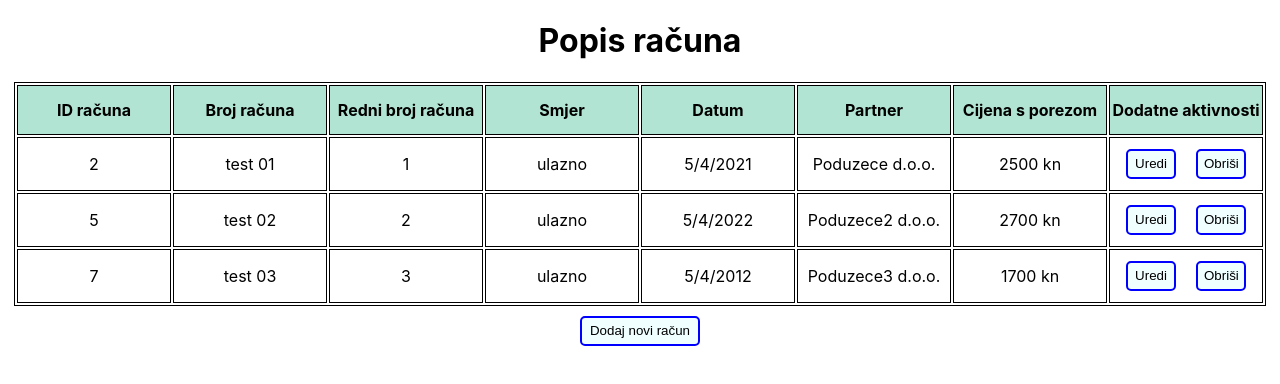
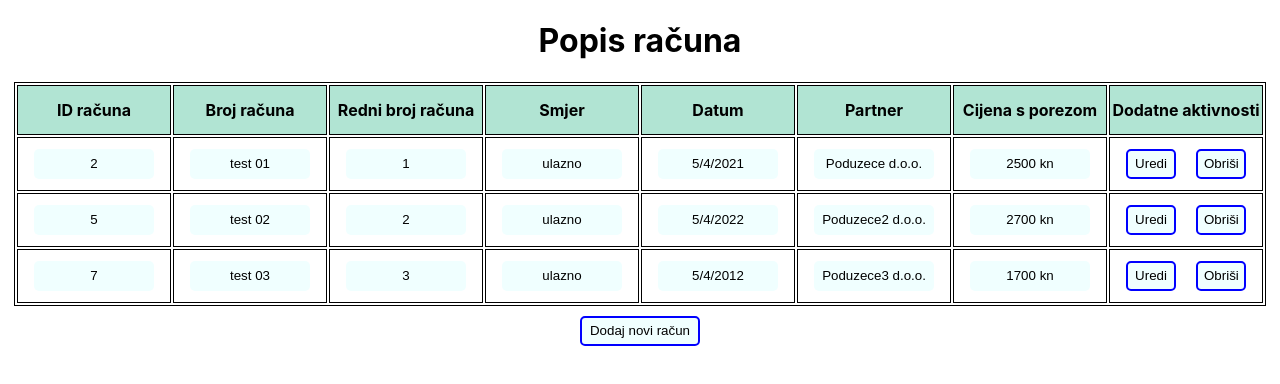
Before and after one commit to CROmarcos/sedamit_zadatak, a React (Create React App) app: page / in a window 1280 px wide. Shown: the top 384 px of the page. Built offline with nearby package versions, Linux system fonts and the light colour scheme.

Commit message:
Prosljeđivanje objekta u komponentu

```diff
--- a/package.json
+++ b/package.json
@@ -15,6 +15,7 @@
     "react-dom": "^17.0.2",
     "react-router-dom": "^6.2.1",
     "react-scripts": "5.0.0",
+    "react-table": "^7.7.0",
     "sass": "^1.49.8",
     "typescript": "^4.5.5",
     "web-vitals": "^2.1.4"
--- a/src/App.tsx
+++ b/src/App.tsx
@@ -7,6 +7,8 @@ import ListaRacuna from './Components/ListaRacuna/ListaRacuna';
 import IRacun from './Interface';
 
 function App() {
+
+  //testni podaci
   const [racuni, setRacuni] = useState<IRacun["racuni"]>([{
     id: 2,
     broj_racuna: "test 01",
--- a/src/Components/DetaljiRacuna/DetaljiRacuna.tsx
+++ b/src/Components/DetaljiRacuna/DetaljiRacuna.tsx
@@ -4,11 +4,10 @@ interface IProps {
     racuni: IRacun["racuni"]
 }
 
-const DetaljiRacuna=(racunId: number)=>{
-
+const DetaljiRacuna=(racun:IRacun["racuni"])=>{
     return(
         <div>
-            <p>ID računa: </p>
+            {/* <p>ID računa: {racun.id}</p> */}
         </div>
     )
 }
--- a/src/Components/DodajRacun/DodajRacun.scss
+++ b/src/Components/DodajRacun/DodajRacun.scss
@@ -1,6 +1,6 @@
 .DodajRacun {
     width: 100%;
-    height: 500px;
+    height: 700px;
 
     &__izracun {
         visibility: hidden;
--- a/src/Components/DodajRacun/DodajRacun.tsx
+++ b/src/Components/DodajRacun/DodajRacun.tsx
@@ -122,7 +122,9 @@ const DodajRacun: React.FC<IProps> = ({ racuni, setRacuni }) => {
                     <div className="Input"><p>Poslovni partner: </p><input type="text" name="naziv_partnera" value={input.naziv_partnera} onChange={handleChange} /></div>
                 </div>
                 <div className="DodajRacun--col right">
+                    <p>Odaberi datum otvaranja računa:</p>
                     <Calendar onChange={otvoriRacun} value={date1} />
+                    <p>Rok plaćanja računa:</p>
                     <Calendar onChange={zatvoriRacun} value={date2} />
                 </div>
             </div>
--- a/src/Components/ListaRacuna/ListaRacuna.scss
+++ b/src/Components/ListaRacuna/ListaRacuna.scss
@@ -8,7 +8,8 @@
     }
 
     &__link {
-        text-decoration: none;
         color: black;
+        border: none;
+        cursor: pointer;
     }
 }
--- a/src/Components/ListaRacuna/ListaRacuna.tsx
+++ b/src/Components/ListaRacuna/ListaRacuna.tsx
@@ -1,12 +1,20 @@
-import { Link } from "react-router-dom"
+import { Link as button } from "react-router-dom"
 import IRacun from "../../Interface"
+import DetaljiRacuna from "../DetaljiRacuna/DetaljiRacuna"
 import "./ListaRacuna.scss"
 
 const ListaRacuna: React.FC<IRacun> = ({ racuni }) => {
+
+    // const otvoriDetalje=(racun:IRacun["racuni"])=>{
+    //     return(
+    //         <DetaljiRacuna racun={racun} />
+    //     )
+    // }
+
     return (
-        <table className="Lista">
-            <tbody>
-            <tr>
+        <table className="Lista sortable">
+            <thead>
+                <tr>
                 <th>ID računa</th>
                 <th>Broj računa</th>
                 <th>Redni broj računa</th>
@@ -15,16 +23,20 @@ const ListaRacuna: React.FC<IRacun> = ({ racuni }) => {
                 <th>Partner</th>
                 <th>Cijena s porezom</th>
                 <th>Dodatne aktivnosti</th>
-            </tr>
+                </tr>
+            </thead>
+            <tbody>
             {racuni.map(racun =>
                 <tr key={racun.id}>
-                    <td><Link className="Lista__link" to="/detalji">{racun.id}</Link></td>
-                    <td><Link className="Lista__link" to="/detalji">{racun.broj_racuna}</Link></td>
-                    <td><Link className="Lista__link" to="/detalji">{racun.redni_broj_racuna}</Link></td>
-                    <td><Link className="Lista__link" to="/detalji">{racun.smjer}</Link></td>
-                    <td><Link className="Lista__link" to="/detalji">{racun.datum_racuna.toLocaleDateString()}</Link></td>
-                    <td><Link className="Lista__link" to="/detalji">{racun.naziv_partnera}</Link></td>
-                    <td><Link className="Lista__link" to="/detalji">{racun.cijena_s_porezom} kn</Link></td>
+                    <td><button
+                    // onClick={otvoriDetalje(racun)}
+                    className="Lista__link">{racun.id}</button></td>
+                    <td><button className="Lista__link">{racun.broj_racuna}</button></td>
+                    <td><button className="Lista__link">{racun.redni_broj_racuna}</button></td>
+                    <td><button className="Lista__link">{racun.smjer}</button></td>
+                    <td><button className="Lista__link">{racun.datum_racuna.toLocaleDateString()}</button></td>
+                    <td><button className="Lista__link">{racun.naziv_partnera}</button></td>
+                    <td><button className="Lista__link">{racun.cijena_s_porezom} kn</button></td>
                     <td><button className="Lista--btn">Uredi</button><button className="Lista--btn" onClick={()=>{racuni.splice(racun.redni_broj_racuna); console.log(racun)}}>Obriši</button></td>
                 </tr>
             )}</tbody>
```
Also changed, not shown: 1 other file (tests, documents, lock files or other folders).
